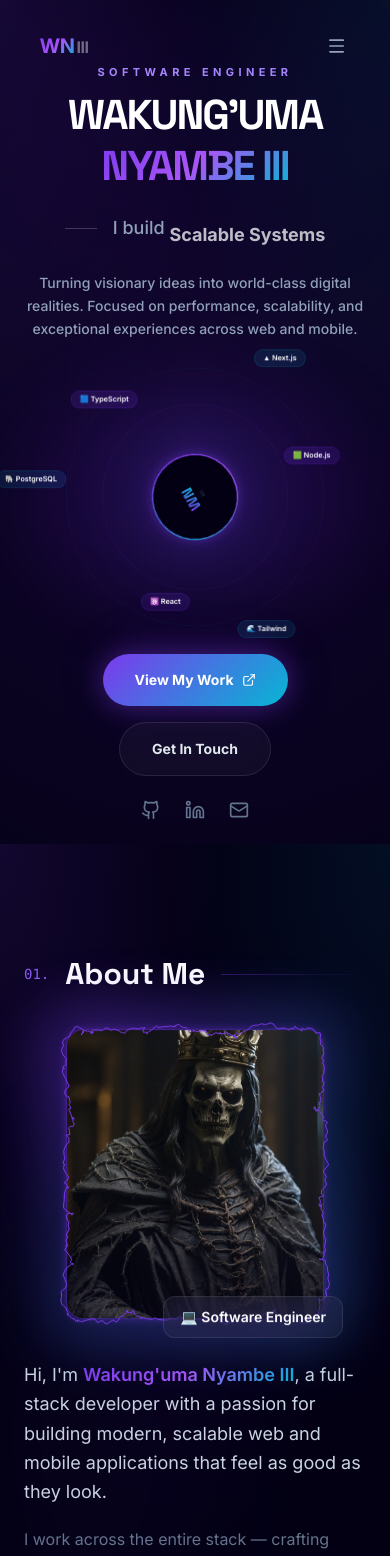
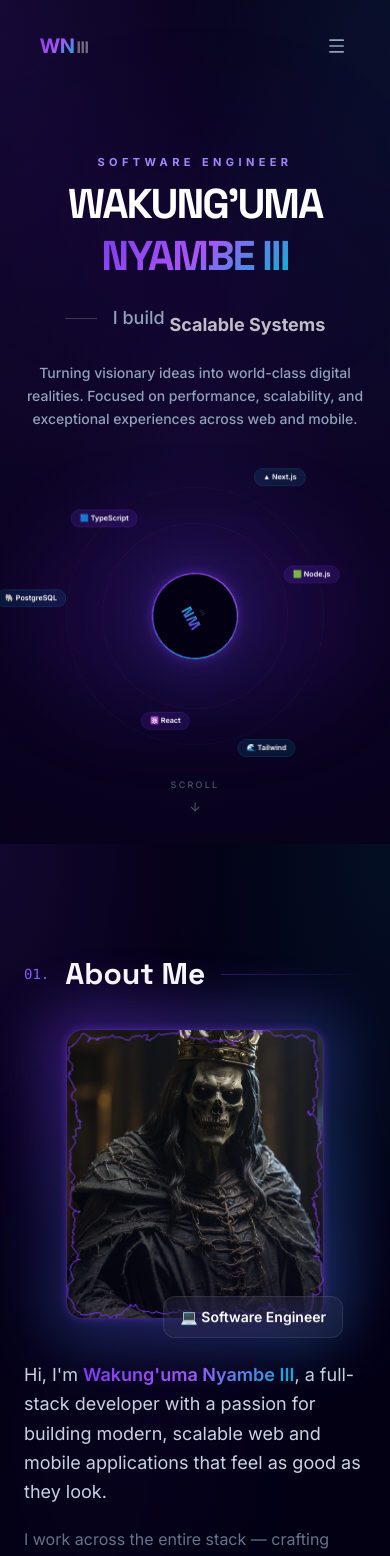
Before and after one commit to Waku187/portfolio, a Next.js app: page / in a window 390 px wide. Shown: the top 1556 px of the page. Built offline with nearby package versions, Linux system fonts and the light colour scheme.

Commit message:
Feat: hero page update

```diff
--- a/components/AboutSection.tsx
+++ b/components/AboutSection.tsx
@@ -39,9 +39,9 @@ export default function AboutSection() {
       <div className="max-w-6xl mx-auto">
         {/* Section header */}
         <motion.div
-          initial={{ opacity: 0, y: 28 }}
-          animate={isInView ? { opacity: 1, y: 0 } : {}}
-          transition={{ duration: 0.6 }}
+          initial={{ opacity: 0, y: 30, scale: 0.98 }}
+          animate={isInView ? { opacity: 1, y: 0, scale: 1 } : {}}
+          transition={{ duration: 0.8, ease: [0.23, 1, 0.32, 1] }}
           className="flex items-center gap-4 mb-10 lg:mb-16"
         >
           <span
@@ -65,9 +65,9 @@ export default function AboutSection() {
         <div className="grid md:grid-cols-2 gap-10 lg:gap-16 items-center">
           {/* ── Photo ── */}
           <motion.div
-            initial={{ opacity: 0, x: 40 }}
-            animate={isInView ? { opacity: 1, x: 0 } : {}}
-            transition={{ duration: 0.7, delay: 0.25 }}
+            initial={{ opacity: 0, x: 40, scale: 0.95 }}
+            animate={isInView ? { opacity: 1, x: 0, scale: 1 } : {}}
+            transition={{ duration: 0.8, delay: 0.2, ease: [0.23, 1, 0.32, 1] }}
             className="flex justify-center order-1 md:order-2"
           >
             <div className="relative">
--- a/components/HeroSection.tsx
+++ b/components/HeroSection.tsx
@@ -1,7 +1,7 @@
 "use client";
 
 import { useRef } from "react";
-import { motion, useInView } from "framer-motion";
+import { motion, useInView, useScroll, useTransform } from "framer-motion";
 import { ArrowDown, Github, Linkedin, Mail, ExternalLink } from "lucide-react";
 import BlurText from "@/components/BlurText";
 import RotatingText from "@/components/RotatingText";
@@ -266,6 +266,14 @@ function HeroSocials() {
 
 export default function HeroSection() {
   const containerRef = useRef<HTMLElement>(null);
+  const { scrollYProgress } = useScroll({
+    target: containerRef,
+    offset: ["start start", "end start"],
+  });
+
+  const opacity = useTransform(scrollYProgress, [0, 0.7], [1, 0]);
+  const y = useTransform(scrollYProgress, [0, 0.7], [0, -100]);
+  const scale = useTransform(scrollYProgress, [0, 0.7], [1, 0.95]);
 
   const handleMouseMove = (e: React.MouseEvent) => {
     if (!containerRef.current) return;
@@ -303,7 +311,10 @@ export default function HeroSection() {
       </div>
 
       {/* ══ Main content — Luxury Split ══ */}
-      <div className="relative z-10 w-full max-w-7xl mx-auto px-6 min-h-[100dvh] flex flex-col lg:grid lg:grid-cols-2 items-center lg:justify-center justify-between pt-16 lg:pt-0">
+      <motion.div
+        style={{ opacity, y, scale }}
+        className="relative z-10 w-full max-w-7xl mx-auto px-6 min-h-[100dvh] flex flex-col lg:grid lg:grid-cols-2 items-center lg:justify-center justify-center gap-12 lg:gap-0 pt-16 lg:pt-0"
+      >
 
         {/* ── LEFT COLUMN (Desktop) / TOP & BOTTOM (Mobile) ── */}
         <div className="flex flex-col items-center lg:items-start text-center lg:text-left order-1 lg:order-1 relative lg:h-auto h-auto w-full">
@@ -375,12 +386,12 @@ export default function HeroSection() {
           </div>
         </motion.div>
 
-        {/* ── ZONE 3 Mobile: Buttons & Socials (Pinned to bottom of viewport) ── */}
-        <div className="flex lg:hidden flex-col items-center w-full gap-6 order-3 pb-6 relative z-20 h-auto">
+        {/* ── ZONE 3 Mobile: Buttons & Socials (Removed as per user request, kept empty for spacing or hidden) ── */}
+        <div className="hidden lg:hidden flex-col items-center w-full gap-6 order-3 pb-6 relative z-20 h-auto">
           <HeroCTAs />
           <HeroSocials />
         </div>
-      </div>
+      </motion.div>
 
       {/* ── Scroll indicator ── */}
       <motion.button
@@ -388,7 +399,7 @@ export default function HeroSection() {
         animate={{ opacity: 1 }}
         transition={{ delay: 2.5, duration: 0.6 }}
         onClick={() => document.querySelector("#about")?.scrollIntoView({ behavior: "smooth" })}
-        className="absolute bottom-8 left-1/2 -translate-x-1/2 hidden lg:flex flex-col items-center gap-2 transition-colors duration-200"
+        className="absolute bottom-8 left-1/2 -translate-x-1/2 flex flex-col items-center gap-2 transition-colors duration-200"
         style={{ color: "rgba(71,85,105,1)" }}
         onMouseEnter={(e) => (e.currentTarget.style.color = "rgba(148,163,184,1)")}
         onMouseLeave={(e) => (e.currentTarget.style.color = "rgba(71,85,105,1)")}
```
